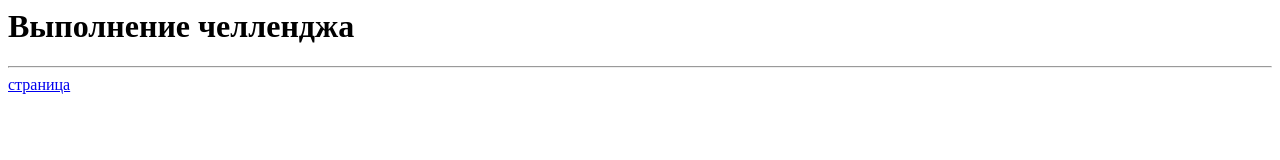
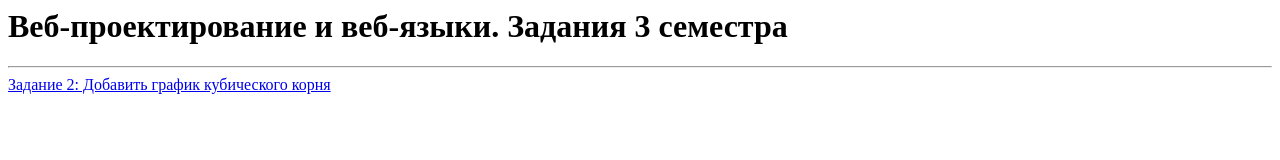
Before and after one commit to opanasyuzhenkova/herzenportfolio, a plain HTML site: page index.html in a window 1280 px wide. Drawn offline with Linux system fonts and the light colour scheme.

Commit message:
Update index.html

```diff
--- a/index.html
+++ b/index.html
@@ -1,3 +1,3 @@
-<h1>Выполнение челленджа</h1>
+<h1>Веб-проектирование и веб-языки. Задания 3 семестра</h1>
 <hr/>
-<a href=https://kodaktor.ru/g/_30092021one/599d1 target="_blank">страница</a>
+<a href=https://kodaktor.ru/g/_30092021one/599d1 target="_blank">Задание 2: Добавить график кубического корня</a>
```
